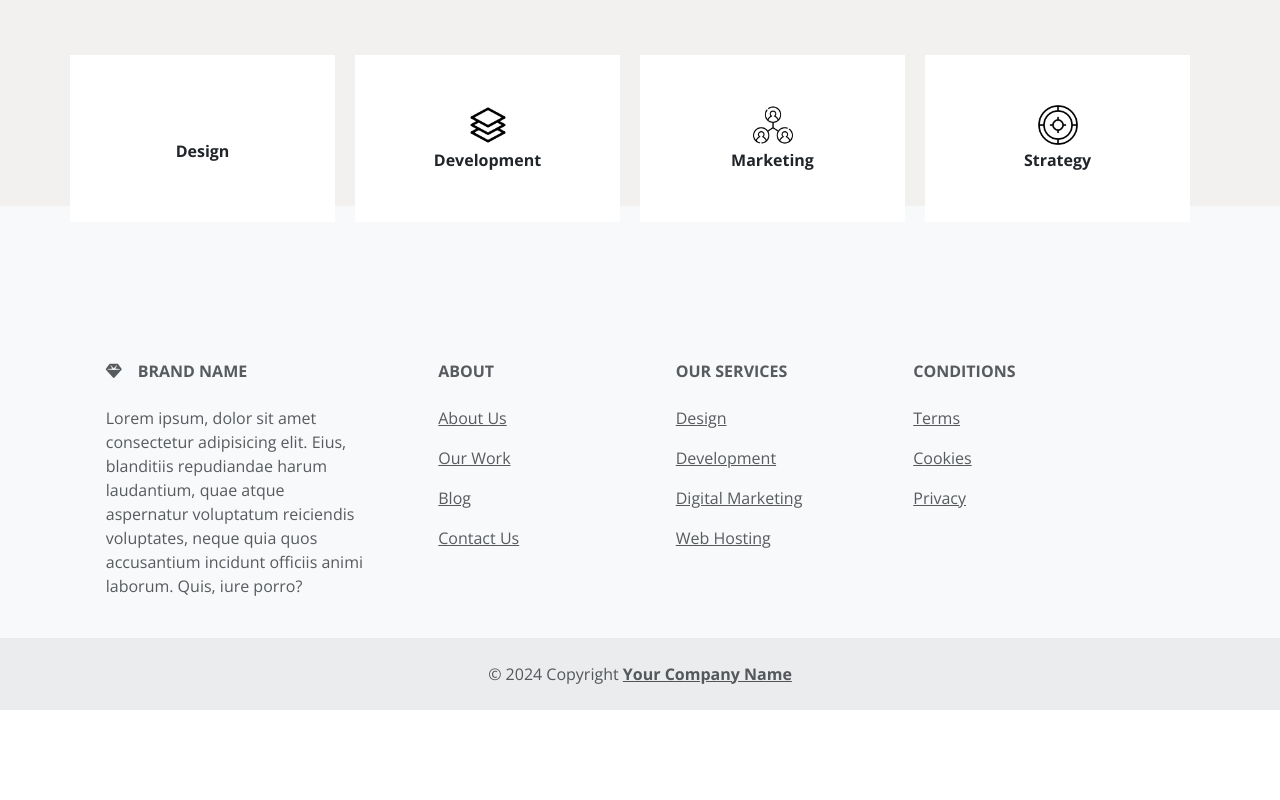
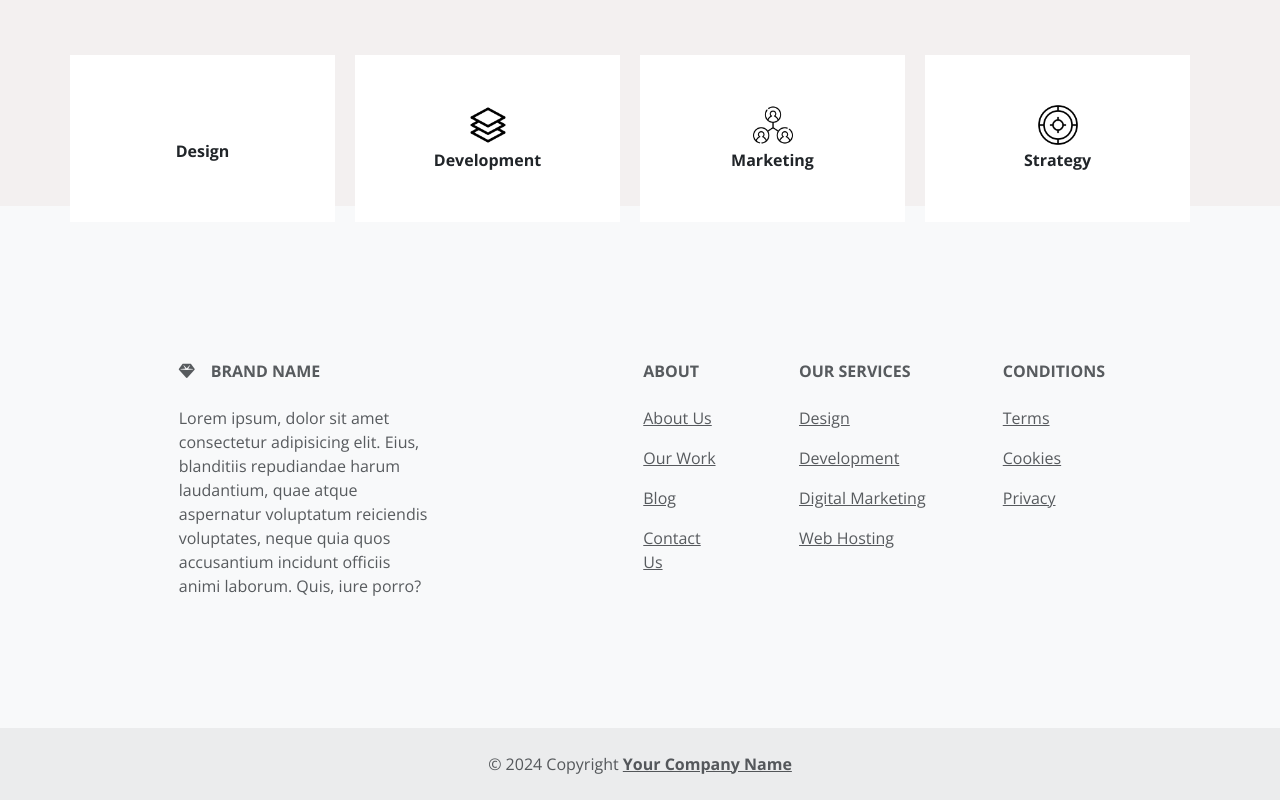
Before and after one commit to aqiiil/LuminarExam, a plain HTML site: page index.html in a window 1280 px wide. Shown: the part 1274-2074 px from the top of the page. Before the commit the page ends 1984 px from the top, so only its background shows below. Drawn offline with nearby package versions, Linux system fonts and the light colour scheme.

Commit message:
Made minor changes to footer

```diff
--- a/index.html
+++ b/index.html
@@ -130,6 +130,7 @@
   <!-- Footer -->
  <!-- Footer -->
 <footer class="text-center text-lg-start bg-body-tertiary text-muted">
+
   <!-- Section: Social media -->
   <section class="d-flex justify-content-center justify-content-lg-between p-4 ">
     <!-- Left -->
@@ -144,13 +145,15 @@
   </section>
   <!-- Section: Social media -->
 
+
   <!-- Section: Links  -->
   <section class="">
-    <div class="container text-center text-md-start mt-5">
+    <div class="main" style="margin-left: 158px; margin-bottom: 90px; ">
+    <div class="container text-center text-md-start mt-5 ">
       <!-- Grid row -->
       <div class="row mt-3">
         <!-- Grid column -->
-        <div class="col-md-3 col-lg-4 col-xl-3 mx-auto mb-4">
+        <div class="col-md-3 col-lg-4 col-xl-3 mx-auto mb-4 me-5">
           <!-- Content -->
           <h6 class="text-uppercase fw-bold mb-4">
             <i class="fas fa-gem me-3"></i>Brand name
@@ -162,7 +165,7 @@
         <!-- Grid column -->
 
         <!-- Grid column -->
-        <div class="col-md-2 col-lg-2 col-xl-2 mx-auto mb-4">
+        <div class="col-md-2 col-lg-2 col-xl-2 mx-auto mb-4 ms-5 me-5" style="padding-left: 100px;">
           <!-- Links -->
 
           <h6 class="text-uppercase fw-bold mb-4 ">
@@ -184,7 +187,7 @@
         <!-- Grid column -->
 
         <!-- Grid column -->
-        <div class="col-md-3 col-lg-2 col-xl-2 mx-auto mb-4">
+        <div class="col-md-3 col-lg-2 col-xl-2 mx-auto mb-4 me-2">
           <!-- Links -->
           <h6 class="text-uppercase fw-bold mb-4">
             Our Services
@@ -224,6 +227,8 @@
       </div>
       <!-- Grid row -->
     </div>
+  </div>
+</div>
   </section>
   <!-- Section: Links  -->
 
--- a/styles.css
+++ b/styles.css
@@ -130,9 +130,3 @@ margin-left: 335px;
 
 
  /*  Let's do something great together  */
-
-
-  /*  Footer  */
-  #footy{
-    background-color: rgb(243, 240, 240);
-  }
```
